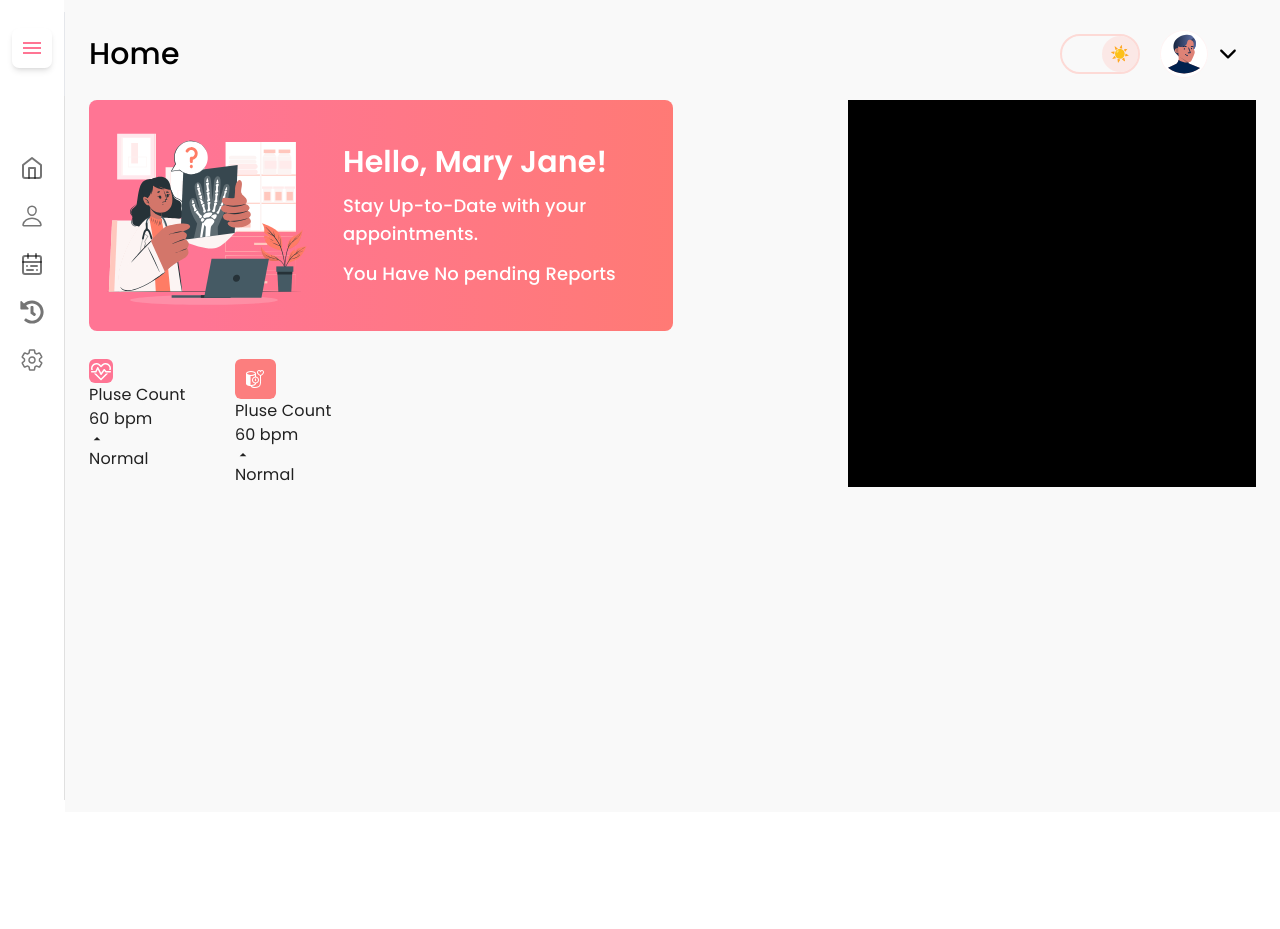
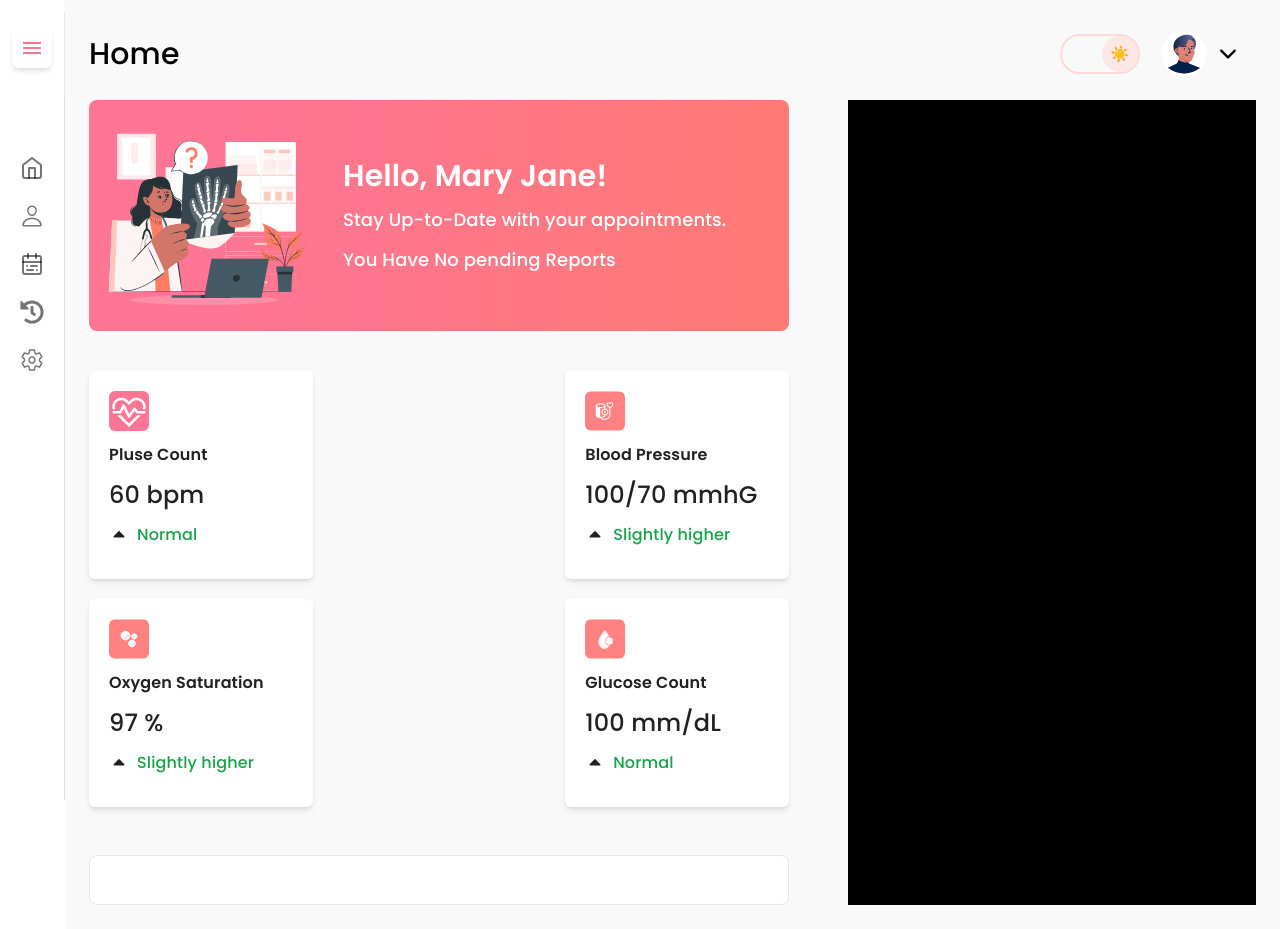
Before and after one commit to DeveloperDolon/Rainier-job-task, a React (Vite) app: page / in a window 1280 px wide. Before the commit the page ends 812 px from the top, so only its background shows below. Built offline with nearby package versions, Linux system fonts and the light colour scheme.

Commit message:
card added commit

```diff
--- a/src/components/WellcomeComponent/WellcomeComponent.jsx
+++ b/src/components/WellcomeComponent/WellcomeComponent.jsx
@@ -1,12 +1,14 @@
 import imgOne from "../../assets/Svg_sample1.svg";
 import hartIcon from "../../assets/fluent_heart-pulse-24-regular.svg";
 import pressureIcon from "../../assets/Frame 2850.svg";
-import { MdOutlineArrowDropUp } from "react-icons/md";
+import { TiArrowSortedUp } from "react-icons/ti";
+import oxygenIcon from "../../assets/Frame 2851.svg";
+import glucoseIcon from "../../assets/Frame 2852.svg";
 
 const WellcomeComponent = () => {
     return (
         <div className="flex justify-between md:flex-row flex-col gap-5">
-            <div className="md:w-[50%] w-full">
+            <div className="md:w-[60%] w-full">
                 <div style={{
                     background: "linear-gradient(92deg, #FF7594 19.86%, #FF797B 84.16%, #FF7C65 139.72%)",
                 }}
@@ -23,26 +25,50 @@ const WellcomeComponent = () => {
                     </div>
                 </div>
 
-                <div className="grid md:grid-cols-4 grid-cols-2 mt-7">
-                    <div>
-                        <img src={hartIcon} className="bg-[#FF7594] rounded-md" alt="" />
+                <div className="flex gap-5 justify-between flex-wrap  mt-10">
+                    <div className="p-5 shadow-md w-56 bg-white rounded-md">
+                        <img src={hartIcon} className="bg-[#FF7594] rounded-md md:w-10 w-7 md:h-10 h-7" alt="" />
 
                         <div>
-                            <p>Pluse Count</p>
-                            <h4>60 bpm</h4>
-                            <p><MdOutlineArrowDropUp />Normal</p>
+                            <p className="md:text-base text-sm font-semibold py-3">Pluse Count</p>
+                            <h4 className="md:text-2xl text-lg font-medium ">60 bpm</h4>
+                            <p className="flex items-center gap-2"><TiArrowSortedUp className="md:text-xl text-lg" /><span className="text-green-600 font-medium md:text-base text-sm py-3">Normal</span></p>
                         </div>
                     </div>
 
-                    <div>
-                        <img src={pressureIcon} className="rounded-md" alt="" />
+                    <div className="p-5 shadow-md w-56 bg-white rounded-md">
+                        <img src={pressureIcon} className="rounded-md md:w-10 w-7 md:h-10 h-7" alt="" />
 
                         <div>
-                            <p>Pluse Count</p>
-                            <h4>60 bpm</h4>
-                            <p><MdOutlineArrowDropUp />Normal</p>
+                            <p className="md:text-base text-sm font-semibold py-3">Blood Pressure</p>
+                            <h4 className="md:text-2xl text-lg font-medium ">100/70 mmhG</h4>
+                            <p className="flex items-center gap-2"><TiArrowSortedUp className="md:text-xl text-lg" /><span className="text-green-600 font-medium md:text-base text-sm py-3">Slightly higher</span></p>
                         </div>
                     </div>
+
+                    <div className="p-5 shadow-md w-56 bg-white rounded-md">
+                        <img src={oxygenIcon} className="rounded-md md:w-10 w-7 md:h-10 h-7" alt="" />
+
+                        <div>
+                            <p className="md:text-base text-sm font-semibold py-3">Oxygen Saturation</p>
+                            <h4 className="md:text-2xl text-lg font-medium ">97 %</h4>
+                            <p className="flex items-center gap-2"><TiArrowSortedUp className="md:text-xl text-lg" /><span className="text-green-600 font-medium md:text-base text-sm py-3">Slightly higher</span></p>
+                        </div>
+                    </div>
+
+                    <div className="p-5 shadow-md w-56 bg-white rounded-md">
+                        <img src={glucoseIcon} className="rounded-md md:w-10 w-7 md:h-10 h-7" alt="" />
+
+                        <div>
+                            <p className="md:text-base text-sm font-semibold py-3">Glucose Count</p>
+                            <h4 className="md:text-2xl text-lg font-medium ">100 mm/dL</h4>
+                            <p className="flex items-center gap-2"><TiArrowSortedUp className="md:text-xl text-lg" /><span className="text-green-600 font-medium md:text-base text-sm py-3">Normal</span></p>
+                        </div>
+                    </div>
+                </div>
+
+                <div className="mt-12 bg-white rounded-lg border p-6">
+
                 </div>
             </div>
 
```
